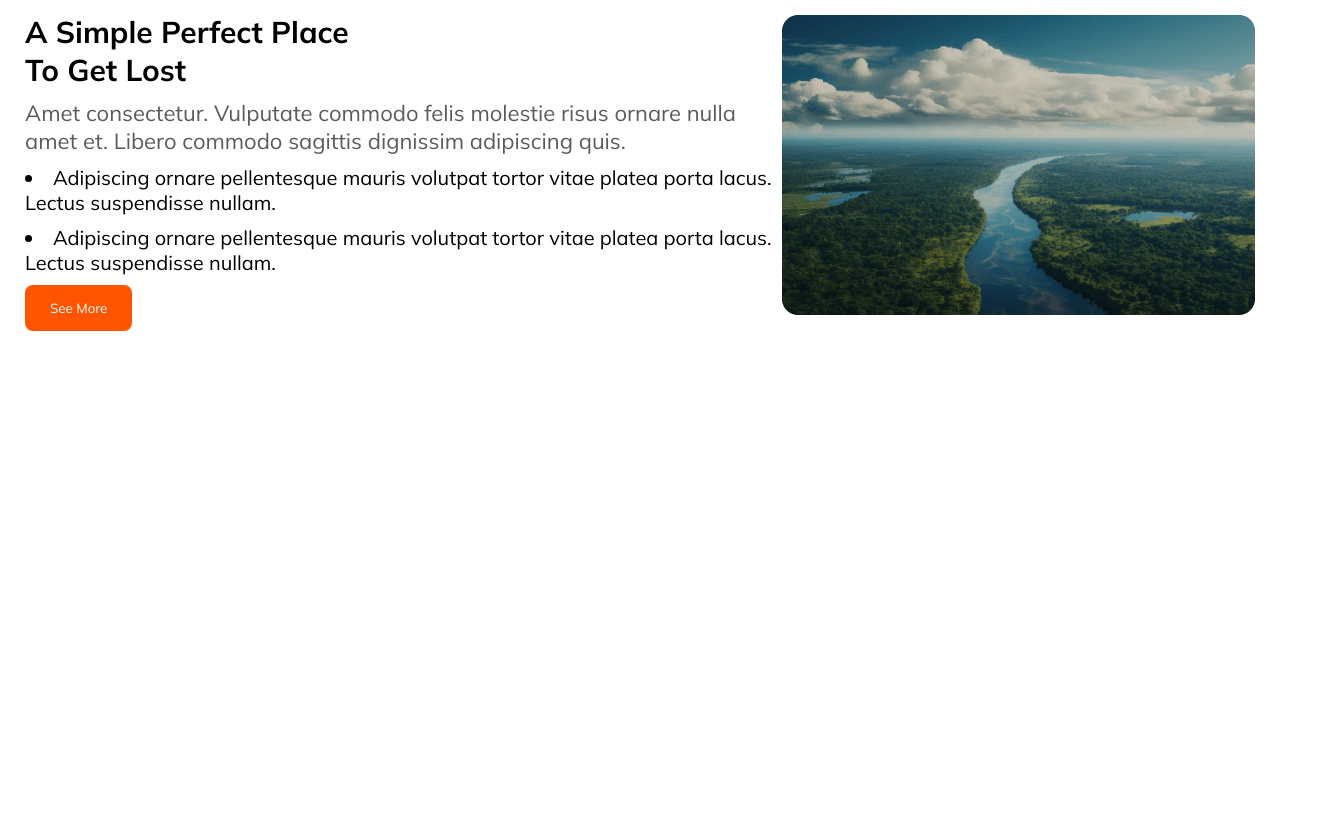
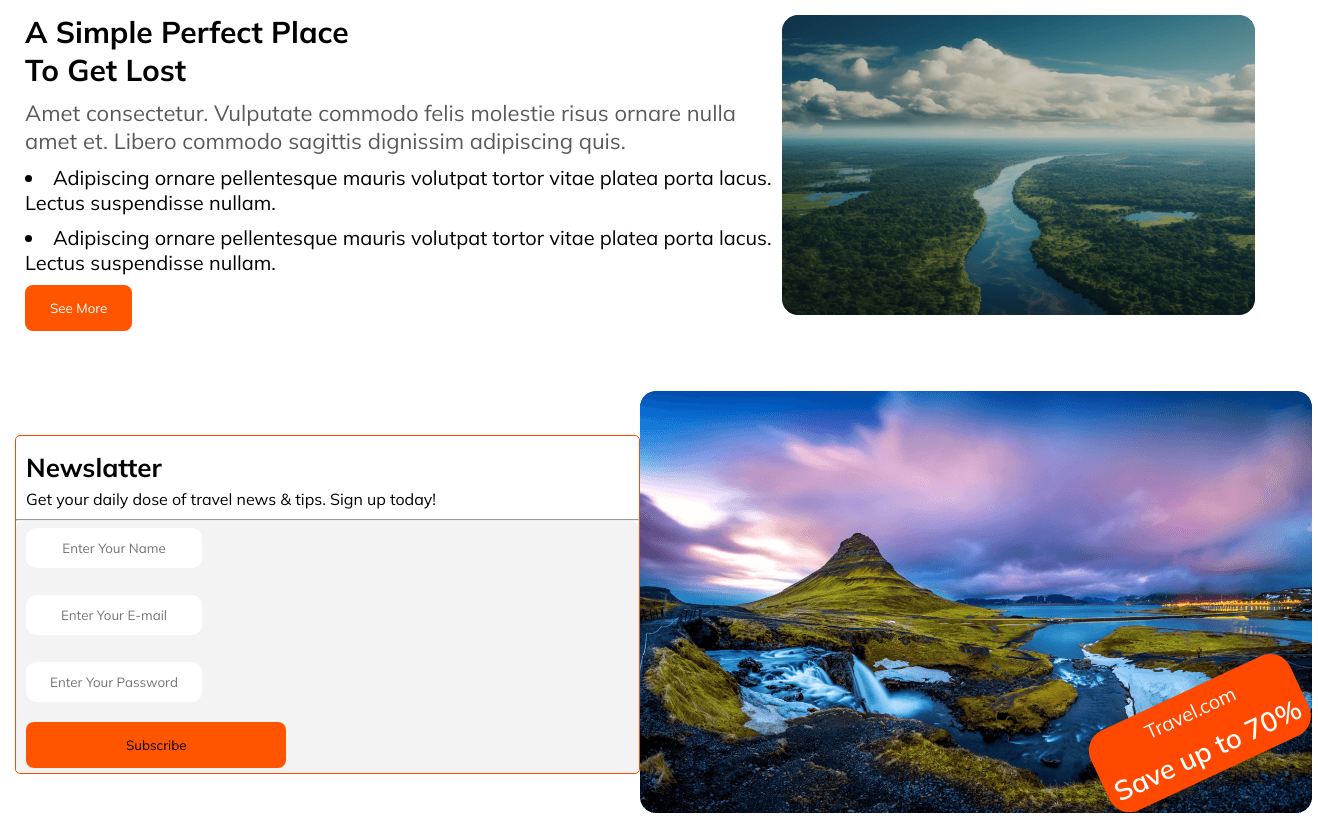
Before and after one commit to Subahan-1D/assignment-module, a plain HTML site: page index.html in a window 1280 px wide. Shown: the part 4942-5762 px from the top of the page, 1318 px wide, since content can reach past the window. Before the commit the page ends 5283 px from the top, so only its background shows below. Drawn offline with Linux system fonts and the light colour scheme.

Commit message:
added main section

```diff
--- a/index.html
+++ b/index.html
@@ -218,6 +218,32 @@
         </section>
 
         <!-- addedd -->
+        <section class="mid-content">
+            <div class="newslater">
+                <div class="news-text">
+                    <h1>Newslatter</h1>
+                    <p>Get your daily dose of travel news & tips. Sign up today!</p>
+                    <hr>
+                    <form id="from-from">
+                        <input type="text" placeholder="Enter Your Name"> <br><br>
+                        <input type="email" placeholder="Enter Your E-mail"> <br> <br>
+                        <input type="password" placeholder="Enter Your Password"> <br> <br>
+                        <button class="btn-secondary ">Subscribe</button>
+                    </form>
+                </div>
+                <div class="news-img">
+                    <img src="./images/./Rectangle 8 (1).png" alt="">
+                    <div class="div">
+                        <div class="com">
+                            <p>Travel.com</p>
+                        <h4>Save up to 70%</h4>
+                        </div>
+                    </div>
+                </div>
+            </div>
+
+        </section>
+    </main>
 
 
 </body>
```
